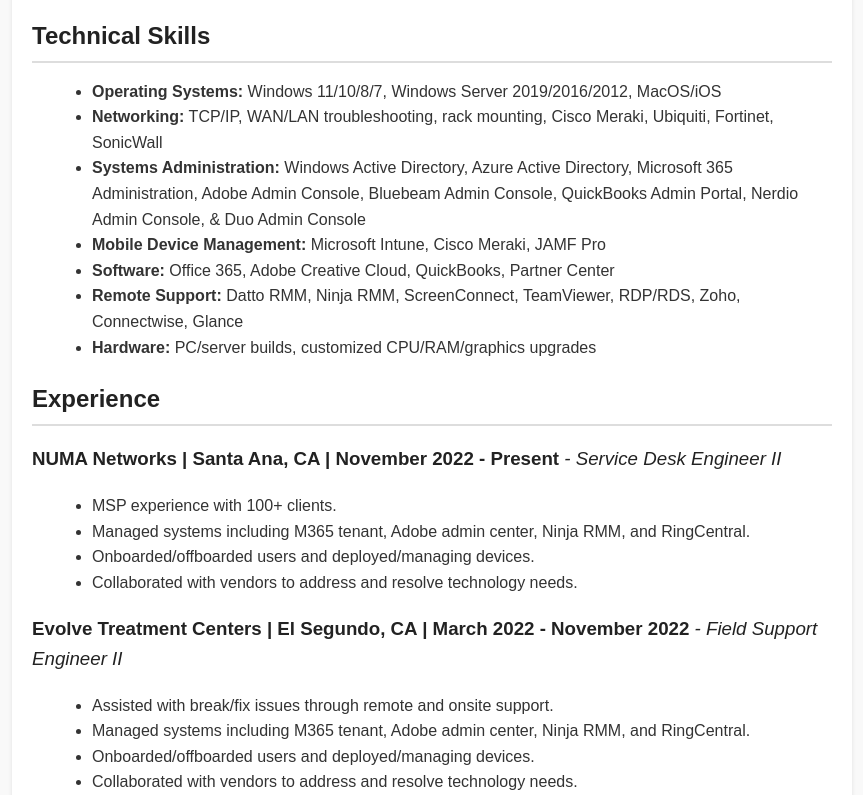
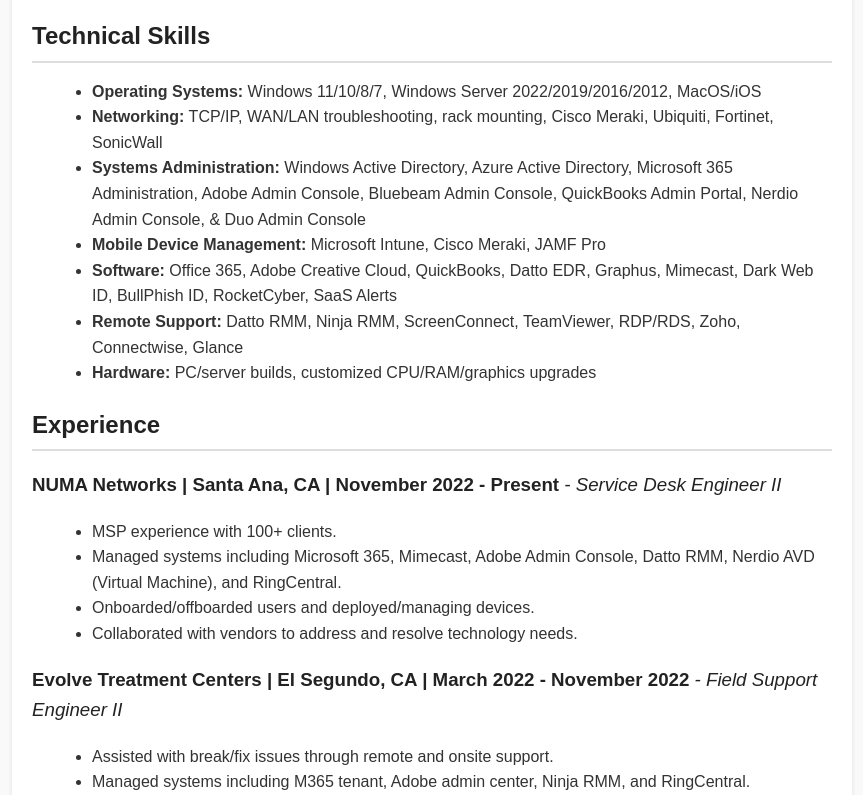
Before and after one commit to nDonline/html-resume, a plain HTML site: page index.html in a window 1280 px wide. Shown: the part 487-1282 px from the top of the page, without its empty margins (208-1071 px from the left). Drawn offline with Linux system fonts and the light colour scheme.

Commit message:
Update index.html

```diff
--- a/index.html
+++ b/index.html
@@ -81,11 +81,11 @@
         <div class="section">
             <h2>Technical Skills</h2>
             <ul>
-                <li><b>Operating Systems:</b> Windows 11/10/8/7, Windows Server 2019/2016/2012, MacOS/iOS</li>
+                <li><b>Operating Systems:</b> Windows 11/10/8/7, Windows Server 2022/2019/2016/2012, MacOS/iOS</li>
                 <li><b>Networking:</b> TCP/IP, WAN/LAN troubleshooting, rack mounting, Cisco Meraki, Ubiquiti, Fortinet, SonicWall</li>
                 <li><b>Systems Administration:</b> Windows Active Directory, Azure Active Directory, Microsoft 365 Administration, Adobe Admin Console, Bluebeam Admin Console, QuickBooks Admin Portal, Nerdio Admin Console, & Duo Admin Console</li>
                 <li><b>Mobile Device Management:</b> Microsoft Intune, Cisco Meraki, JAMF Pro</li>
-                <li><b>Software:</b> Office 365, Adobe Creative Cloud, QuickBooks, Partner Center</li>
+                <li><b>Software:</b> Office 365, Adobe Creative Cloud, QuickBooks, Datto EDR, Graphus, Mimecast, Dark Web ID, BullPhish ID, RocketCyber, SaaS Alerts</li>
                 <li><b>Remote Support:</b> Datto RMM, Ninja RMM, ScreenConnect, TeamViewer, RDP/RDS, Zoho, Connectwise, Glance</li>
                 <li><b>Hardware:</b> PC/server builds, customized CPU/RAM/graphics upgrades</li>
             </ul>
@@ -96,7 +96,7 @@
             <h3>NUMA Networks | Santa Ana, CA | November 2022 - Present <span class='notbold'><i>- Service Desk Engineer II</i></span></h3>
             <ul>
                 <li>MSP experience with 100+ clients.</li>
-                <li>Managed systems including M365 tenant, Adobe admin center, Ninja RMM, and RingCentral.</li>
+                <li>Managed systems including Microsoft 365, Mimecast, Adobe Admin Console, Datto RMM, Nerdio AVD (Virtual Machine), and RingCentral.</li>
                 <li>Onboarded/offboarded users and deployed/managing devices.</li>
                 <li>Collaborated with vendors to address and resolve technology needs.</li>
             </ul>
```
